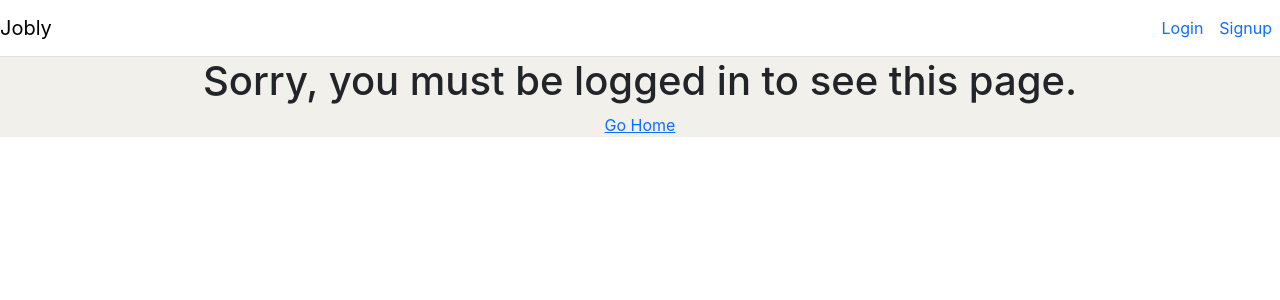
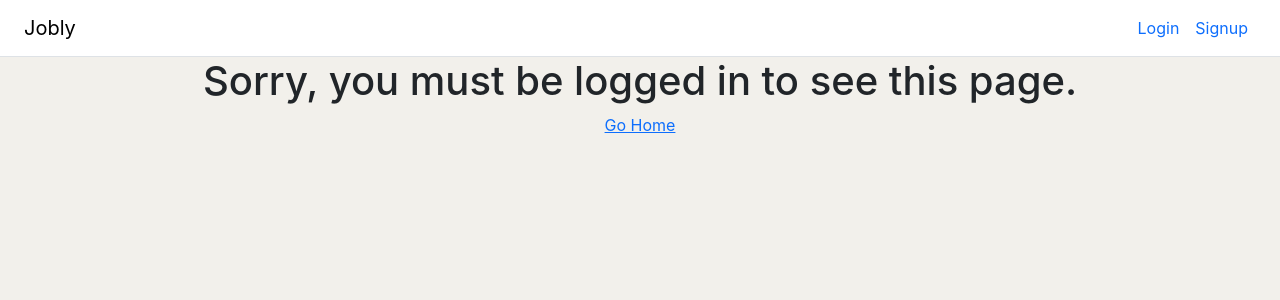
Before and after one commit to ross-brown/react-jobly, a React (Create React App) app: page /companies in a window 1280 px wide. Shown: the top 300 px of the page. Built offline with nearby package versions, Linux system fonts and the light colour scheme; no server answers.

Commit message:
minor css

```diff
--- a/src/App.css
+++ b/src/App.css
@@ -1,6 +1,5 @@
 .App {
   text-align: center;
-  background-color: rgb(242,240,235);
 }
 
 .App-logo {
--- a/src/CompanyCard.js
+++ b/src/CompanyCard.js
@@ -10,7 +10,7 @@ import React from "react";
 */
 function CompanyCard({ company }) {
   return (
-    <div className="CompanyCard col card my-2">
+    <div className="CompanyCard col card my-2 p-2">
       {company.logoUrl &&
         <img src={company.logoUrl} alt={company.handle} width="75px" />}
       <h2>{company.name}</h2>
--- a/src/Nav.js
+++ b/src/Nav.js
@@ -15,7 +15,7 @@ function Nav({ logout }) {
   const { currentUser } = useContext(userContext);
 
   return (
-    <nav className="Nav navbar border-bottom">
+    <nav className="Nav navbar border-bottom px-4">
       <Link className="navbar-brand" to="/">Jobly</Link>
       {currentUser.data
         ? <div className="d-inline justify-content-end">
--- a/src/index.css
+++ b/src/index.css
@@ -1,4 +1,5 @@
 body {
+  background-color: rgb(242,240,235);
   margin: 0;
   font-family: -apple-system, BlinkMacSystemFont, 'Segoe UI', 'Roboto', 'Oxygen',
     'Ubuntu', 'Cantarell', 'Fira Sans', 'Droid Sans', 'Helvetica Neue',
--- a/src/pages/CompanyList.js
+++ b/src/pages/CompanyList.js
@@ -34,7 +34,7 @@ function CompanyList() {
   if (!companies) return <h1>Companies Loading....</h1>;
 
   return (
-    <div className="CompanyList container text-center">
+    <div className="CompanyList container">
       <SearchForm filter={filter} />
       <div className="row row-cols-1 d-flex justify-content-center">
         {companies.length === 0 && <p>Sorry, no results were found!</p>}
```
